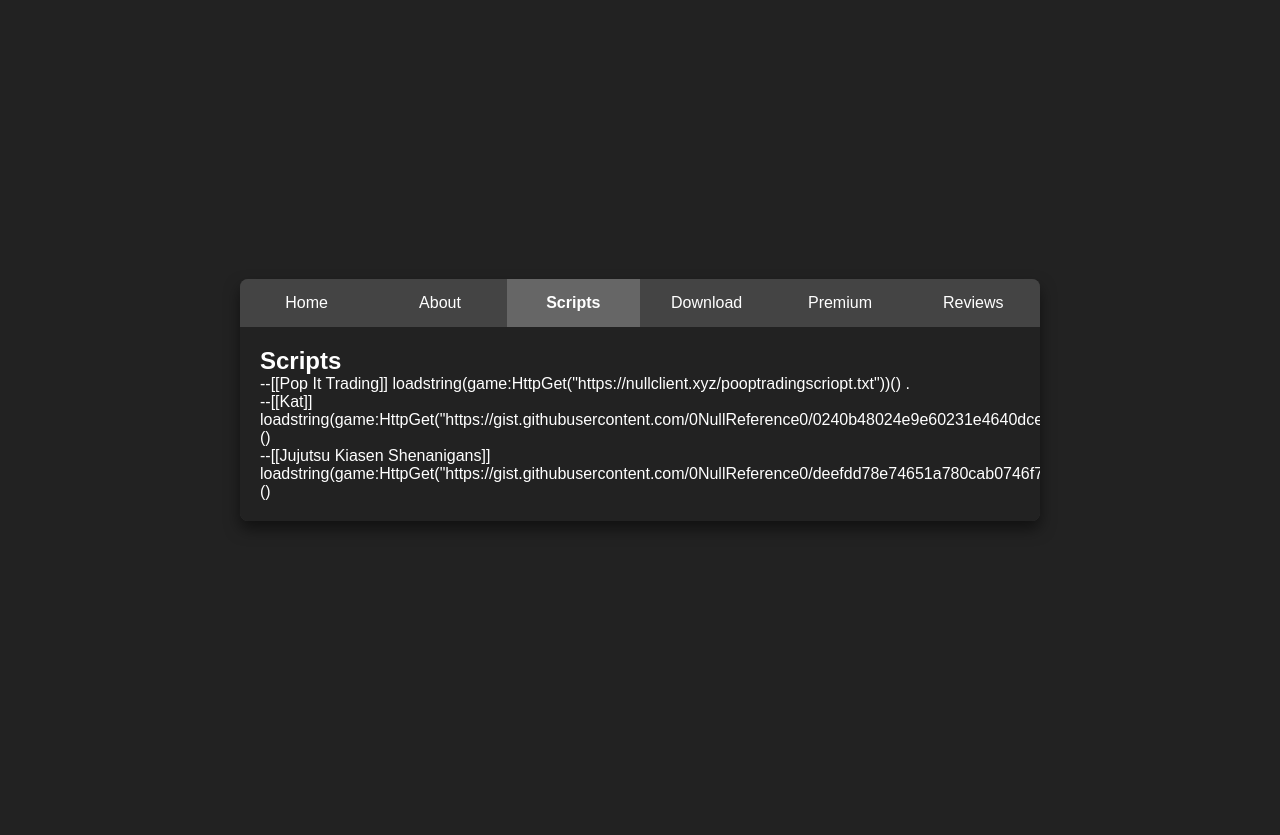
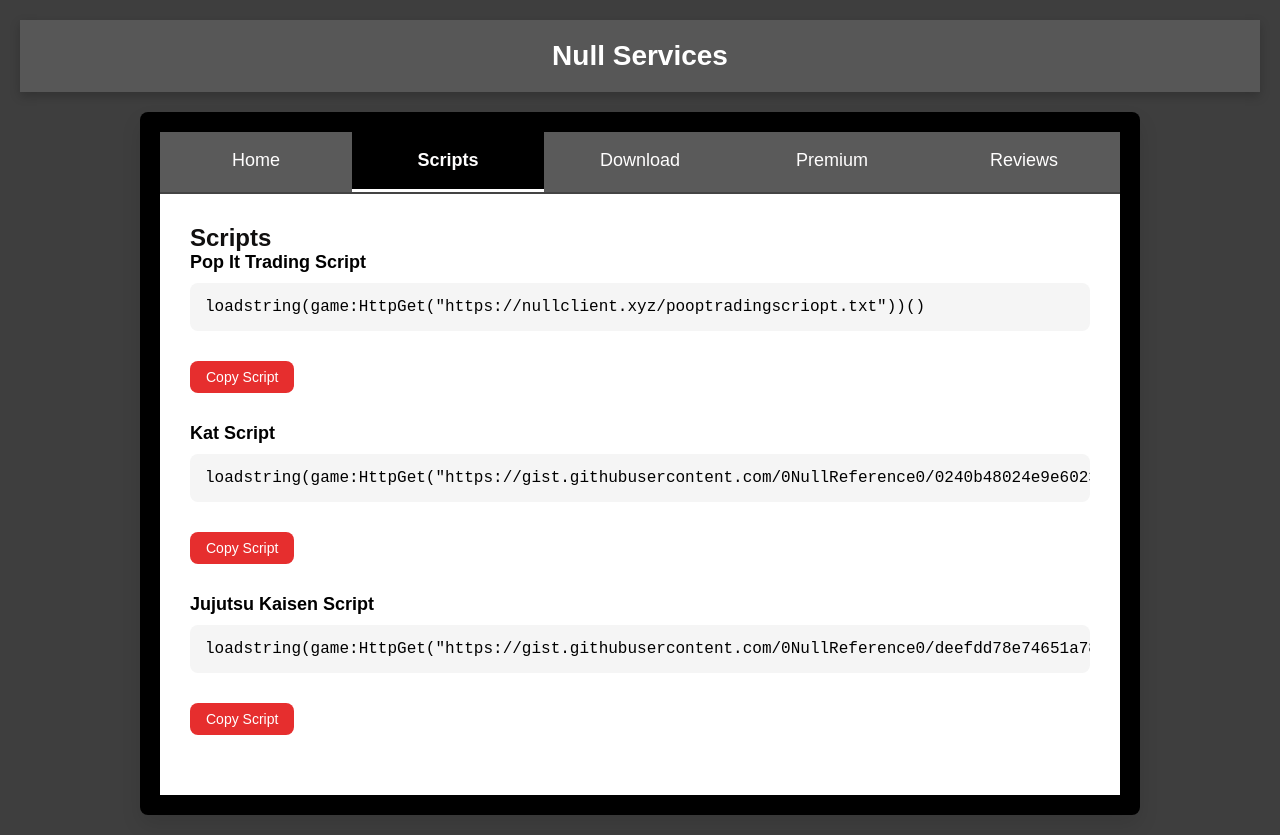
Before and after one commit to 0NullReference0/null.github.io, a plain HTML site: page index.html in a window 1280 px wide. Both pictures are taken after a click on the element "Scripts". Before the commit the page ends 800 px from the top, so only its background shows below. Drawn offline with Linux system fonts and the light colour scheme.

Commit message:
Update index.html

```diff
--- a/index.html
+++ b/index.html
@@ -12,51 +12,72 @@
         }
 
         body {
-            font-family: Arial, sans-serif;
-            background-color: #222;
-            color: white;
+            font-family: 'Arial', sans-serif;
+            background-color: #3e3e3e;
+            color: #111010;
             display: flex;
-            justify-content: center;
+            flex-direction: column;
+            justify-content: flex-start;
             align-items: center;
-            height: 100vh;
+            min-height: 100vh;
+            padding: 20px;
+        }
+
+        header {
+            width: 100%;
+            background-color: #575757;
+            padding: 20px 0;
+            text-align: center;
+            color: #fff;
+            font-size: 28px;
+            font-weight: bold;
+            box-shadow: 0 4px 10px rgba(0, 0, 0, 0.2);
+            margin-bottom: 20px;
         }
 
         .container {
-            width: 90%;
-            max-width: 800px;
-            background-color: #333;
+            width: 100%;
+            max-width: 1000px;
+            background-color: #000000;
             border-radius: 8px;
             overflow: hidden;
-            box-shadow: 0 8px 15px rgba(0, 0, 0, 0.5);
+            box-shadow: 0 10px 20px rgba(0, 0, 0, 0.1);
+            padding: 20px;
         }
 
         .tabs {
             display: flex;
-            background-color: #444;
+            background: #5a5a5a;
+            border-bottom: 2px solid #444;
+            justify-content: space-around;
         }
 
         .tab {
-            flex: 1;
-            padding: 15px;
+            padding: 18px 0;
             text-align: center;
             cursor: pointer;
-            color: white;
-            transition: background 0.3s;
+            color: #fffefe;
+            font-size: 18px;
+            font-weight: 500;
+            transition: all 0.3s ease;
+            width: 100%;
         }
 
         .tab:hover {
-            background-color: #555;
+            background-color: #3e3e3e;
+            transform: scale(1.05);
         }
 
         .tab.active {
-            background-color: #666;
+            background-color: #000000;
+            border-bottom: 3px solid #fff;
             font-weight: bold;
         }
 
         .tab-content {
             display: none;
-            padding: 20px;
-            background-color: #222;
+            padding: 30px;
+            background-color: #ffffff;
         }
 
         .tab-content.active {
@@ -66,65 +87,126 @@
         iframe {
             width: 100%;
             height: 315px;
+            border-radius: 8px;
             border: none;
-            margin-bottom: 15px;
+            margin-bottom: 20px;
         }
 
         button {
-            padding: 10px 20px;
+            padding: 12px 25px;
             font-size: 16px;
             background-color: #444;
-            color: white;
+            color: #fff;
             border: none;
-            border-radius: 4px;
+            border-radius: 8px;
             cursor: pointer;
-            transition: background-color 0.3s;
+            transition: background-color 0.3s ease, transform 0.2s ease;
         }
 
         button:hover {
             background-color: #555;
+            transform: translateY(-2px);
         }
+
+        pre {
+            background-color: #f5f5f5;
+            border-radius: 8px;
+            padding: 15px;
+            overflow-x: auto;
+            word-wrap: normal;
+            margin-bottom: 20px;
+            color: #333;
+            width: 100%;
+            box-sizing: border-box;
+        }
+
+        code {
+            font-size: 16px;
+            font-family: 'Courier New', Courier, monospace;
+            color: black;
+        }
+
+        .copy-btn {
+            background-color: #e62e2e;
+            border-radius: 8px;
+            padding: 8px 16px;
+            color: white;
+            border: none;
+            cursor: pointer;
+            font-size: 14px;
+            margin-top: 10px;
+            transition: background-color 0.3s ease;
+        }
+
+        .copy-btn:hover {
+            background-color: #d22b2b;
+        }
+
+        .script-section {
+            margin-bottom: 30px;
+        }
+
+        .script-title {
+            font-size: 18px;
+            font-weight: bold;
+            color: #000000;
+            margin-bottom: 10px;
+        }
+
     </style>
 </head>
 <body>
+    <header>
+        Null Services
+    </header>
     <div class="container">
         <div class="tabs">
             <div class="tab active" data-tab="home">Home</div>
-            <div class="tab" data-tab="about">About</div>
             <div class="tab" data-tab="scripts">Scripts</div>
             <div class="tab" data-tab="download">Download</div>
             <div class="tab" data-tab="premium">Premium</div>
             <div class="tab" data-tab="youtubeTab">Reviews</div>
         </div>
+
         <div class="tab-content active" id="home">
             <h2>Welcome</h2>
-        </div>
-        <div class="tab-content" id="about">
-            <h2>About Us</h2>
-            <p>This website is for null services.</p>
+            <p>Welcome to Null Services! Explore our scripts, reviews, and more!</p>
         </div>
         <div class="tab-content" id="scripts">
             <h2>Scripts</h2>
-            <p>--[[Pop It Trading]] loadstring(game:HttpGet("https://nullclient.xyz/pooptradingscriopt.txt"))() .</p>
-            <p>--[[Kat]] loadstring(game:HttpGet("https://gist.githubusercontent.com/0NullReference0/0240b48024e9e60231e4640dceb0e5d1/raw/66d86e52fe579ccffc49e33482a9ec84b834eb77/kat"))()</p>
-            <p>--[[Jujutsu Kiasen Shenanigans]] loadstring(game:HttpGet("https://gist.githubusercontent.com/0NullReference0/deefdd78e74651a780cab0746f7337e7/raw/500df1bd208d8dbfc5d60f7757434b40df443f7f/jjs%2520script"))()</p>
+            <div class="script-section" id="script1">
+                <div class="script-title">Pop It Trading Script</div>
+                <pre><code>loadstring(game:HttpGet("https://nullclient.xyz/pooptradingscriopt.txt"))()</code></pre>
+                <button class="copy-btn" onclick="copyTextToClipboard('#script1')">Copy Script</button>
+            </div>
+            <div class="script-section" id="script2">
+                <div class="script-title">Kat Script</div>
+                <pre><code>loadstring(game:HttpGet("https://gist.githubusercontent.com/0NullReference0/0240b48024e9e60231e4640dceb0e5d1/raw/66d86e52fe579ccffc49e33482a9ec84b834eb77/kat"))()</code></pre>
+                <button class="copy-btn" onclick="copyTextToClipboard('#script2')">Copy Script</button>
+            </div>
+            <div class="script-section" id="script3">
+                <div class="script-title">Jujutsu Kaisen Script</div>
+                <pre><code>loadstring(game:HttpGet("https://gist.githubusercontent.com/0NullReference0/deefdd78e74651a780cab0746f7337e7/raw/500df1bd208d8dbfc5d60f7757434b40df443f7f/jjs%2520script"))()</code></pre>
+                <button class="copy-btn" onclick="copyTextToClipboard('#script3')">Copy Script</button>
+            </div>
         </div>
+
         <div class="tab-content" id="download">
             <h2>Download</h2>
-            <button onclick="window.open('https://nullclient.xyz/Boostrapper.zip')">Content Warning Cheat</button>
+            <button onclick="window.open('https://nullclient.xyz/Boostrapper.zip')">Download Content Warning Cheat</button>
         </div>
         <div class="tab-content" id="premium">
             <h2>Premium</h2>
-            <button onclick="window.open('https://discord.gg/EpfaHPrAsH')">Discord</button>
+            <button onclick="window.open('https://discord.gg/EpfaHPrAsH')">Join Our Discord</button>
         </div>
         <div class="tab-content" id="youtubeTab">
-            <h2>Pop It Trading</h2>
+            <h2>Reviews</h2>
             <iframe src="https://www.youtube.com/embed/Psu_WZn8HOA" allowfullscreen></iframe>
             <iframe src="https://www.youtube.com/embed/Jaesl2cQY6Q" allowfullscreen></iframe>
             <h2>Content Warning</h2>
             <iframe src="https://www.youtube.com/embed/2-wlQm9ccRo" allowfullscreen></iframe>
+        </div>
 
-        </div>
     </div>
 
     <script>
@@ -143,6 +225,15 @@
                 if (targetContent) targetContent.classList.add('active');
             });
         });
+
+        function copyTextToClipboard(scriptId) {
+            const scriptContent = document.querySelector(scriptId).querySelector('pre').innerText;
+            navigator.clipboard.writeText(scriptContent).then(() => {
+                alert('Script copied to clipboard!');
+            }, (err) => {
+                alert('Failed to copy text: ' + err);
+            });
+        }
     </script>
 </body>
 </html>
```
